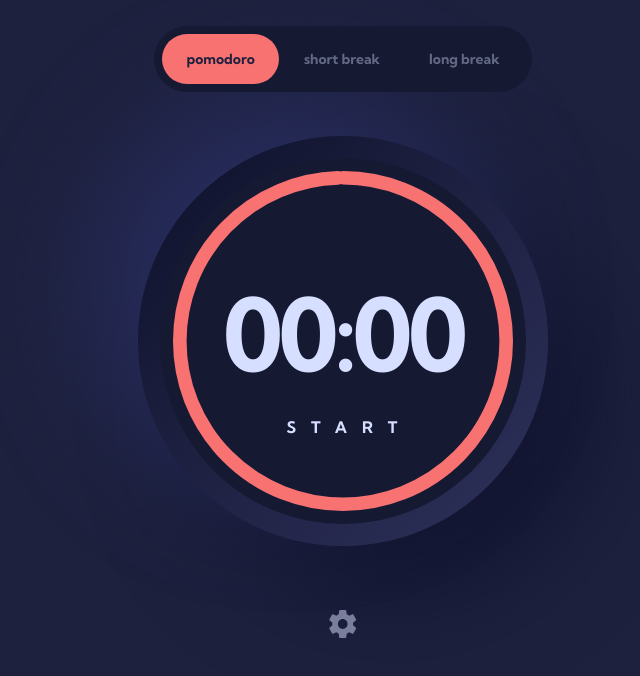
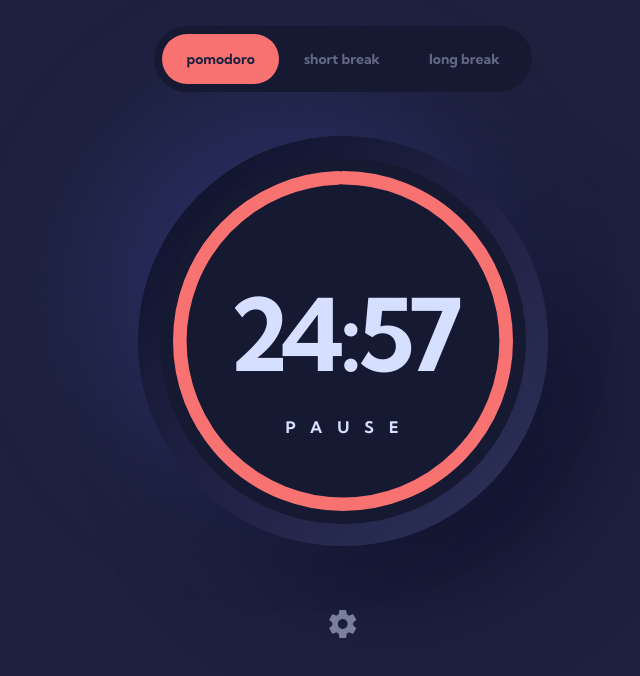
Before and after one commit to karolbanat/fem-pomodoro-app, a website with bundled scripts: page index.html in a window 1280 px wide. Both pictures are taken after a click on the button "START". Shown: the part 108-784 px from the top of the page, without its empty margins (297-937 px from the left). Built offline with nearby package versions, Linux system fonts and the light colour scheme.

Commit message:
Basic countdown

```diff
--- a/src/ts/main.ts
+++ b/src/ts/main.ts
@@ -15,6 +15,12 @@
 	settingsForm.querySelectorAll('input[type="radio"][name="colour"]')
 );
 const settingsSubmit: HTMLButtonElement = settingsForm.querySelector('button[type="submit"]');
+
+/* timer elements */
+const timer: HTMLElement = document.querySelector('.timer');
+const timeProgressBar: HTMLElement = timer.querySelector('#progress-bar');
+const timerTime: HTMLElement = timer.querySelector('#timer-time');
+const timerButton: HTMLButtonElement = timer.querySelector('#timer-button');
 
 /* constants */
 const DEFAULT_FONT: Font = 'sans-serif';
@@ -45,40 +51,110 @@
 
 /* Timer functionality */
 type TimerState = 'INITIAL' | 'COUNTING' | 'PAUSED' | 'END';
+
+const minutesToSeconds = (minutes: number): number => minutes * 60;
+
+const getMinutesFromSeconds = (seconds: number): number => Math.floor(seconds / 60);
+
+const getRemainingSeconds = (seconds: number): number => seconds % 60;
+
+const addLeadingZero = (time: number): string => {
+	return time < 10 ? `0${time}` : time.toString();
+};
+
+const formatTime = (seconds: number): string => {
+	const minutes = getMinutesFromSeconds(seconds);
+	const remainingSeconds = getRemainingSeconds(seconds);
+	return addLeadingZero(minutes) + ':' + addLeadingZero(remainingSeconds);
+};
+
 interface Timer {
 	state: TimerState;
 	start: () => void;
 	pause: () => void;
 	restart: () => void;
 	setTime: (time: number) => void;
+	getTime: () => number;
+	getState: () => TimerState;
+	setState: (state: TimerState) => void;
 }
 
 class PomodoroTimer implements Timer {
 	state: TimerState = 'INITIAL';
 	constructor(private time: number = 0) {}
 
-	start = (): void => {};
+	start = (): void => {
+		this.state = 'COUNTING';
+	};
 
-	pause = (): void => {};
+	pause = (): void => {
+		this.state = 'PAUSED';
+	};
 
-	restart = (): void => {};
+	restart = (): void => {
+		this.state = 'END';
+	};
+
+	getTime = (): number => this.time;
 
 	setTime = (time: number): void => {
 		this.time = time;
+	};
+
+	getState = (): TimerState => this.state;
+
+	setState = (state: TimerState): void => {
+		this.state = state;
+	};
+}
+
+class TimerController {
+	countTimeout: NodeJS.Timeout;
+	constructor(private timer: Timer) {
+		timerButton.addEventListener('click', this.timerAction);
+		timerTime.innerText = formatTime(this.timer.getTime());
+	}
+
+	timerAction = (): void => {
+		switch (this.timer.getState()) {
+			case 'INITIAL':
+			case 'PAUSED':
+				this.timer.start();
+				this.count();
+				timerButton.innerText = 'pause';
+				break;
+			case 'COUNTING':
+				this.timer.pause();
+				clearTimeout(this.countTimeout);
+				timerButton.innerText = 'start';
+				break;
+		}
+	};
+
+	count = (): void => {
+		this.setTime(this.timer.getTime() - 1);
+		this.countTimeout = setTimeout(() => {
+			this.count();
+		}, 1000);
+	};
+
+	setTime = (time: number): void => {
+		this.timer.setTime(time);
+		timerTime.innerText = formatTime(this.timer.getTime());
 	};
 }
 /* Timer functionality end */
 
 /* App */
 class PomodoroApp {
-	private timer: Timer;
+	private timer: TimerController;
 
 	constructor(
 		private pomodoroTime: number = 25,
 		private shortBreakTime: number = 5,
 		private longBreakTime: number = 15
 	) {
-		this.timer = new PomodoroTimer(this.pomodoroTime);
+		this.timer = new TimerController(new PomodoroTimer(minutesToSeconds(this.pomodoroTime)));
 	}
 
 	setTimes = (pomodoro: number, shortBreak: number, longBreak: number): void => {
```
Also changed, not shown: index.html (+1 -1 lines), dist/js/main.min.js.
